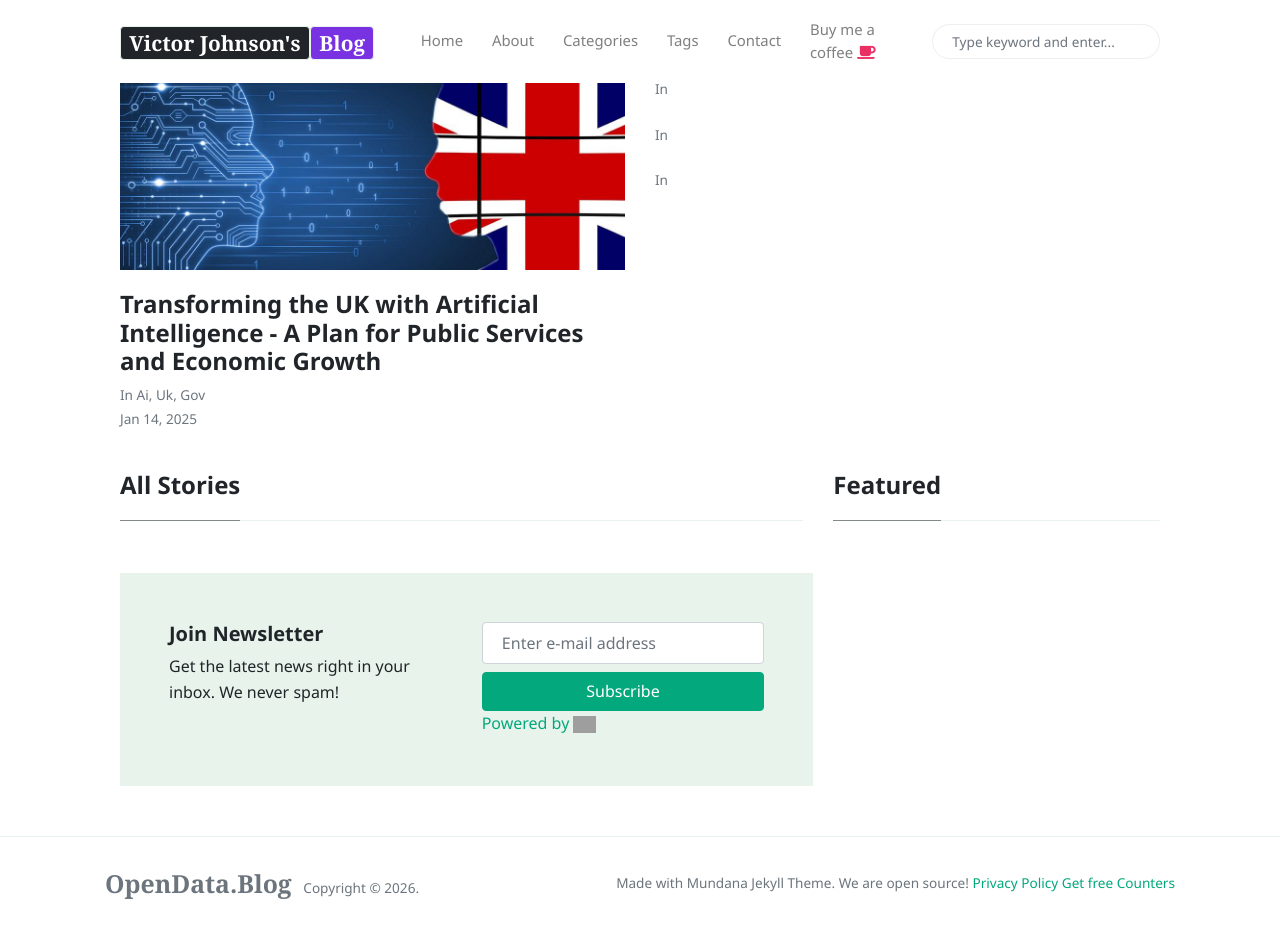
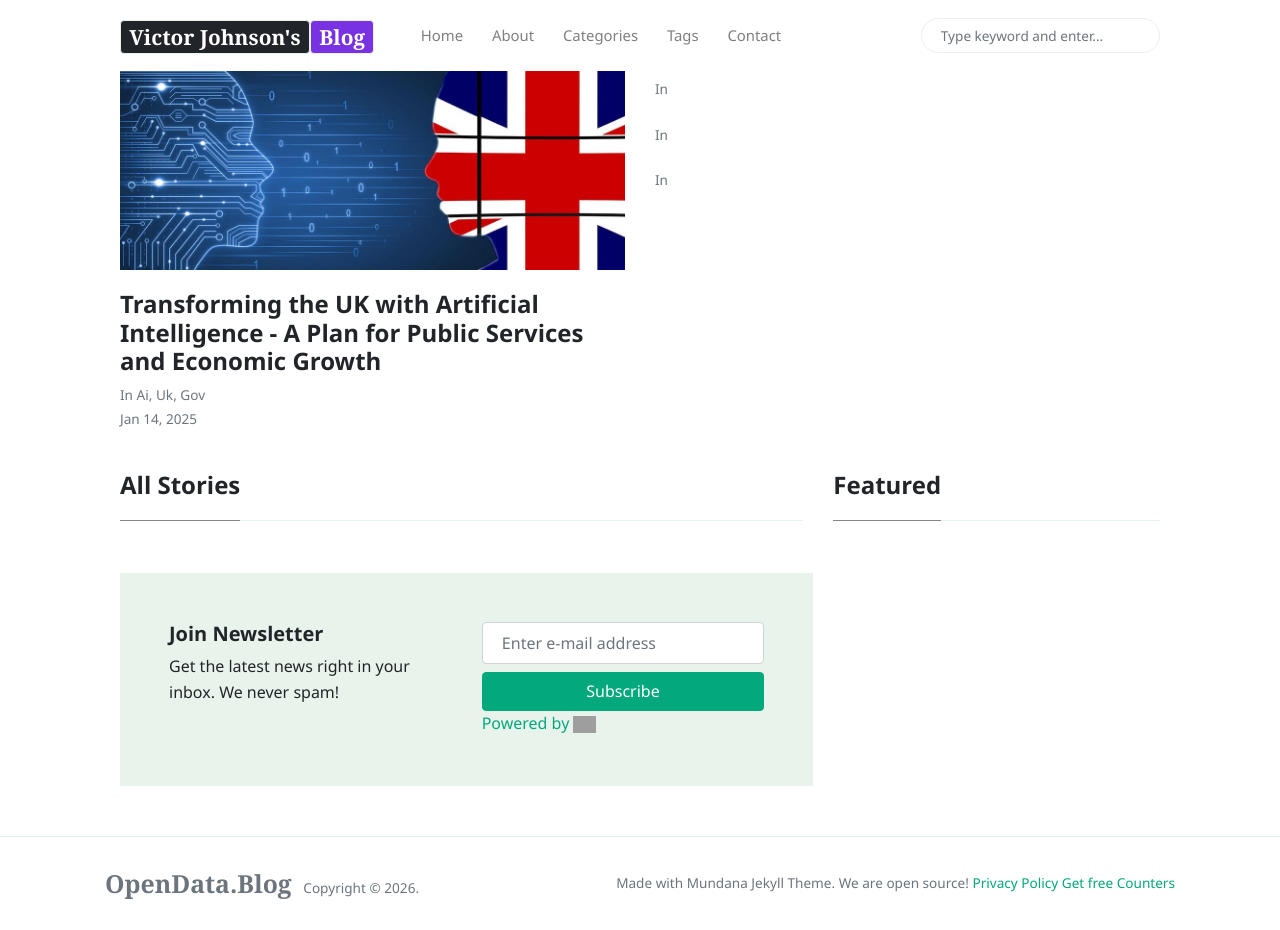
Before and after one commit to victorjohnsonk/blog, a Jekyll site: the page built from index.html, in a window 1280 px wide and 930 px high. Built offline with Jekyll 4.4.1, drawn with Linux system fonts in a browser that asks for light colours; nearby versions of some CDN libraries; the list of posts is cut into pages by our own code; grey boxes are pictures that could not be loaded.

Commit message:
Remove coffee donation link from menu header
Removed 'Buy me a coffee' link from the header menu.

```diff
--- a/_includes/menu-header.html
+++ b/_includes/menu-header.html
@@ -15,6 +15,3 @@
 <li class="nav-item">
 <a class="nav-link" href="{{site.baseurl}}/contact">Contact</a>
 </li>
-<li class="nav-item">
-<a target="_blank" class="nav-link" href="mailto:mail.opendatablog@gmail.com">Buy me a coffee <i class="fa fa-coffee text-danger"></i></a>
-</li>
```
